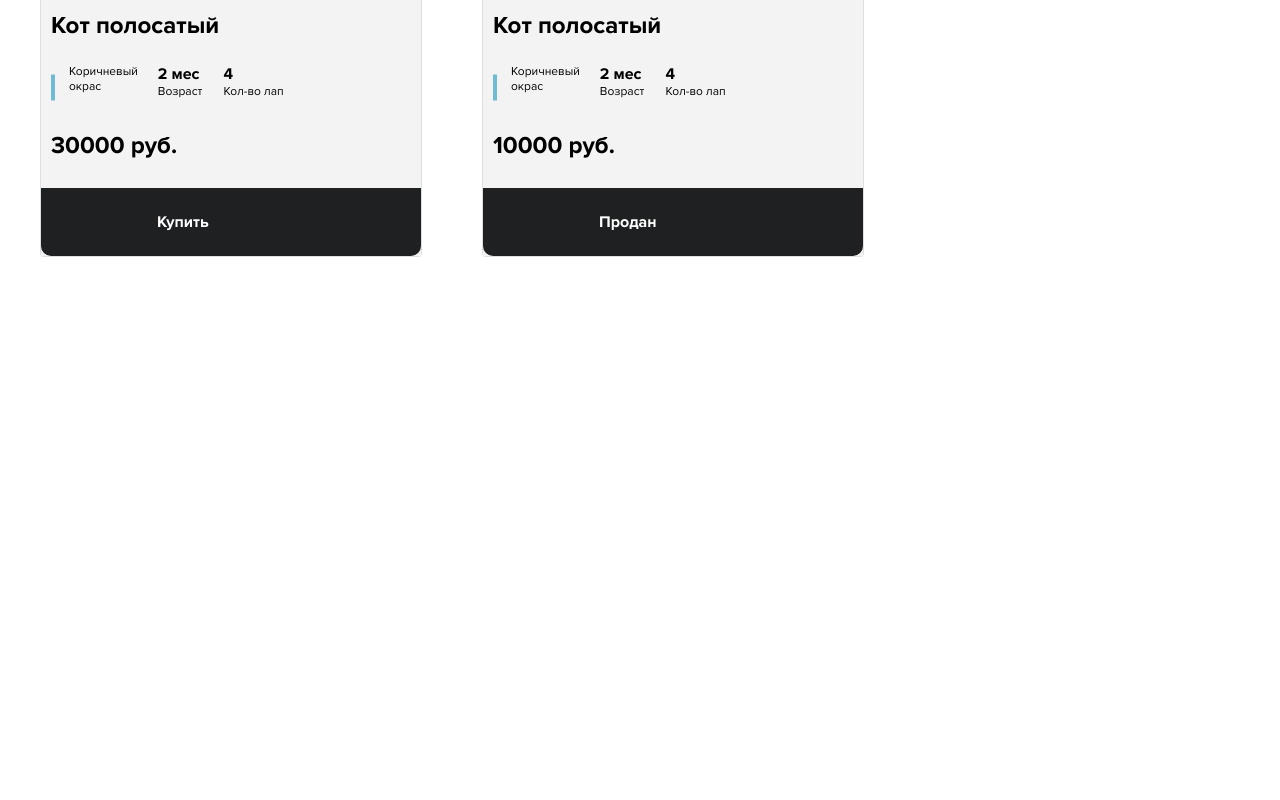
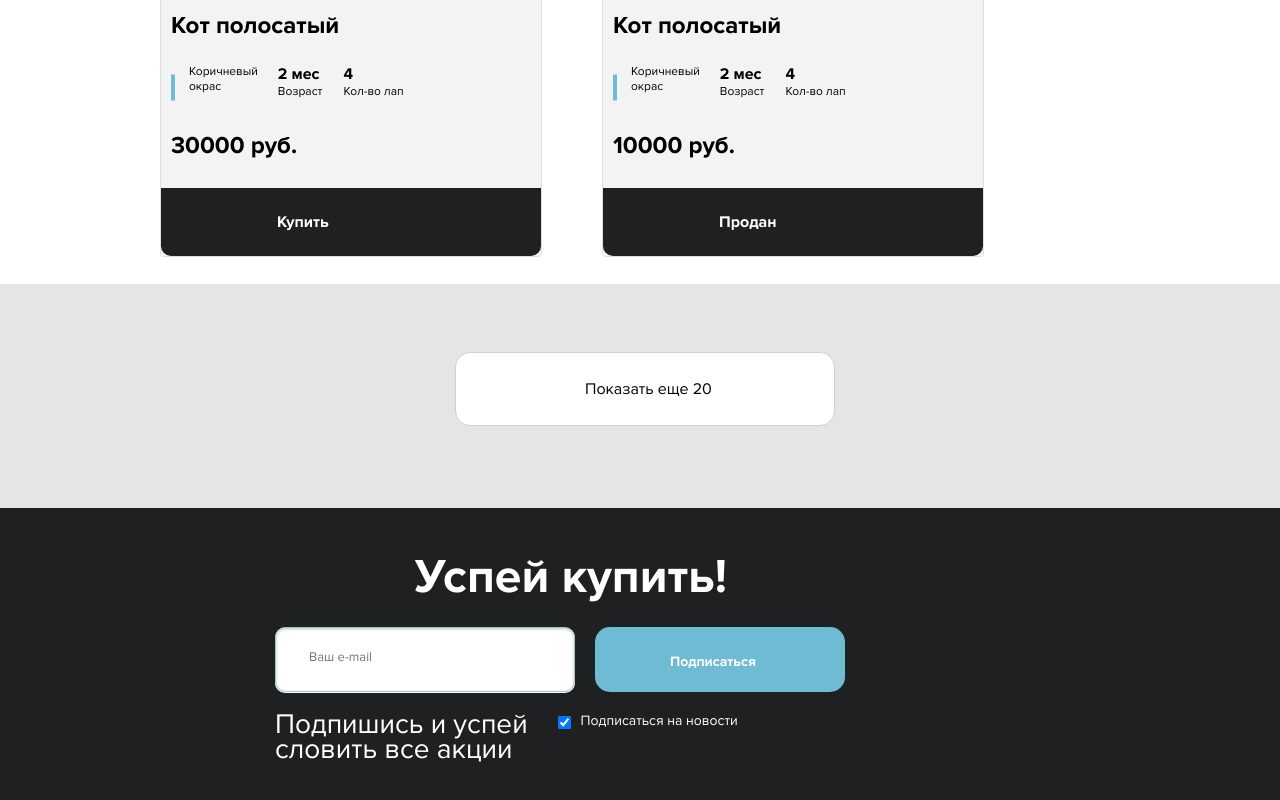
Before and after one commit to Tempesto20/CatsMarket, a React (Create React App) app: page / in a window 1280 px wide. Shown: the part 1735-2535 px from the top of the page. Before the commit the page ends 2019 px from the top, so only its background shows below. Built offline with nearby package versions, Linux system fonts and the light colour scheme.

Commit message:
secsessfull

```diff
--- a/src/App.js
+++ b/src/App.js
@@ -1,7 +1,13 @@
 import React from 'react';
+
+import Header from './components/Header/Header';
 import Buy from './components/Buy';
-import Cat from './components/Cat';
-import Header from './components/Header';
+import Cat from './components/Cat/Cat';
+import  Button  from './components/Button/Button';
+import Bottom from './components/Bottom/Bottom';
+
+
+
 
 
 function App() {
@@ -11,7 +17,10 @@ function App() {
     <div>
     <Header />
     <Cat />
+    <Button />
+    <Bottom />
     </div>
+
   );
 }
 
--- /dev/null
+++ b/src/components/Bottom/Bottom.jsx
@@ -0,0 +1,48 @@
+import React from 'react';
+import '../../scss/components/bottom.scss';
+
+function Bottom() {
+  return (
+    <div className="botton__content" id="news">
+    <div className="bottom__conteiner section-container">
+        <div className="bottom__background">
+            <div className="bottom__row">
+                <h2 className="bottom__title">Успей купить!</h2>
+                <div className="bottom_link">
+                    <div className="bottom__email">
+                        <div id="bottom__email-1">
+                            <input id="bottom__email-2" type="text" placeholder="Ваш e-mail" className="contacts-input"></input>
+                        </div>
+                    </div>
+                    <div className="bottom__button">
+                        <div className="button__batton">
+                            <a href="#" className="bottom__button-text" id="bottom__button-text">
+                                Подписаться
+                            </a>
+                        </div>
+                    </div>
+                </div>
+            </div>
+            <div className="bottom__row-1">
+                <h3 className="bottom__subtitle">
+                    Подпишись и успей
+                    <br></br>
+                    словить все акции
+                </h3>
+                <div className="bottom__input">
+                    <label className="bottom__subscribe">
+                        <input type="checkbox" checked="checked" className="input__bottom"></input>
+                        <span className="checkmark"></span>
+                    </label>
+                </div>
+                <div className="subscribe__text">
+                    <p>Подписаться на новости</p>
+                </div>
+            </div>
+        </div>
+    </div>
+</div>
+  );
+}
+
+export default Bottom;
--- /dev/null
+++ b/src/components/Button/Button.jsx
@@ -0,0 +1,18 @@
+import React from 'react';
+import '../../scss/components/button.scss';
+
+function Button() {
+  return (
+    <div className="button__content">
+    <div className="button__bottom">
+        <div className="button__wrap section-container">
+            <div className="button__title">
+                <a href="#" className="button__text">Показать еще 20</a>
+            </div>
+        </div>
+    </div>
+</div>
+  );
+}
+
+export default Button;
--- a/src/components/Card.jsx
+++ b/src/components/Cat/Card.jsx
@@ -1,6 +1,5 @@
 import React from 'react';
-import three from '../img/30000.jpg';
-import '../scss/components/cat.scss';
+import '../../scss/components/cat.scss';
 import Cards from './Cards';
 
 function Card(props) {
--- a/src/components/Cards.jsx
+++ b/src/components/Cat/Cards.jsx
@@ -1,13 +1,12 @@
 import React from 'react';
-import line from '../img/svg/line.svg';
-import '../scss/components/cat.scss';
+import line from '../../img/svg/line.svg';
+import '../../scss/components/cat.scss';
 import Card from './Card';
 
 function Cards(props) {
 
 
   return (
-
 
       <div className="cards__cat">
         <div className="card">
@@ -62,7 +61,6 @@ function Cards(props) {
         </div>
       </div>
 
-
   );
 }
 
--- a/src/components/Cat.jsx
+++ b/src/components/Cat/Cat.jsx
@@ -1,13 +1,13 @@
 import React from 'react';
-import '../scss/components/cat.scss';
+import '../../scss/components/cat.scss';
 import Card from './Card';
 
-import ten from '../img/10000.jpg';
-import twenty from '../img/20000.jpg';
-import twentyFive from '../img/25000.jpg';
-import thirty from '../img/30000.jpg';
-import thirtyOne from '../img/30000-1.jpg';
-import fourty from '../img/40000.jpg';
+import ten from '../../img/10000.jpg';
+import twenty from '../../img/20000.jpg';
+import twentyFive from '../../img/25000.jpg';
+import thirty from '../../img/30000.jpg';
+import thirtyOne from '../../img/30000-1.jpg';
+import fourty from '../../img/40000.jpg';
 
 
 function Cat(props) {
@@ -114,10 +114,11 @@ if (currentSort === 'expensive') {
         </select>
       </div>
 
+	  <div className="max_cat">
     <Card
     	cats ={cats}
     />
-
+        </div>
     </div>
     </div>
   );
--- a/src/components/Header.jsx
+++ b/src/components/Header/Header.jsx
@@ -1,6 +1,6 @@
 import React from 'react';
 
-import logoSvg from '../img/svg/logo.svg';
+import logoSvg from '../../img/svg/logo.svg';
 
 
 
--- /dev/null
+++ b/src/scss/components/bottom.scss
@@ -0,0 +1,185 @@
+@import '../config';
+@import '../variables';
+
+
+.botton__content {
+    background: #1F2021;
+
+}
+.bottom__conteiner {
+}
+//Tempesto20
+.bottom__background {
+}
+.bottom__row {
+    display: flex;
+    flex-direction: row;
+    @media (max-width: $xl) {
+        display: flex;
+        flex-direction: column;
+    }
+}
+.bottom__title {
+    font-weight: bold;
+    font-size: 48px;
+    line-height: 59px;
+    color: #FFFFFF;
+    white-space: nowrap;
+    margin: 83px 87px 0px 80px;
+    @media (max-width: $xl){
+        margin: 40px 0px 0px 260px;
+    }
+    @media (max-width: $md){
+        margin: 40px 0px 0px 40px;
+    }
+    @media (max-width: $sm){
+        font-size: 32px;
+        line-height: 40px;
+        margin: 30px 0px 0px 20px;
+    }
+}
+.bottom_link {
+    display: flex;
+    flex-direction: row;
+    @media (max-width: $md){
+        display: flex;
+        flex-direction: column;
+    }
+}
+.bottom__email {
+}
+#bottom__email-2 {
+    width: 300px;
+    height: 65px;
+    padding: 22px 0px 26px 33px;
+    border: 1px solid #a4c3ca;
+    background: #f1f1f1;
+    border-radius: 10px;
+    box-shadow: 0 1px 3px rgba(0, 0, 0, 0.25) inset, 0 1px 0 rgba(255, 255, 255, 1);
+    font-size: 13px;
+    line-height: 21px;
+    color: #999999;
+    background-color: white;
+    margin: 83px 16px 0px 0px;
+    @media (max-width: $xl){
+        margin: 20px 20px 0px 120px;
+    }
+    @media (max-width: $md){
+        width: 250px;
+        margin: 20px 0px 0px 40px;
+    }
+    @media (max-width: $sm){
+        width: 200px;
+        margin: 20px 0px 0px 20px;
+    }
+}
+
+#bottom__email-2.error {
+    border: 1px solid #ff0000;
+}
+
+#bottom__email-2.ok {
+    border: 1px solid #00ff00;
+}
+
+.bottom__email-text {
+    font-weight: normal;
+    font-size: 14px;
+    line-height: 17px;
+    color: #000000;
+}
+
+.bottom__button {
+    width: 250px;
+    height: 65px;
+    background: #6EBBD3;
+    padding: 22px 0px 22px 75px;
+    text-decoration: none;
+    border-radius: 15px;
+    margin: 83px 0px 0px 0px;
+    @media (max-width: $xl){
+        margin: 20px 0px 0px 0px;
+    }
+    @media (max-width: $md){
+        margin: 10px 0px 0px 40px;
+    }
+    @media (max-width: $sm){
+        width: 200px;
+        padding: 22px 0px 22px 40px;
+        margin: 10px 0px 0px 20px;
+    }
+    a:hover{
+        color: black;
+    }
+}
+//Tempesto20
+
+
+.bottom__button-text {
+    font-weight: bold;
+    font-size: 14px;
+    line-height: 17px;
+    color: #FFFFFF;
+    text-decoration: none;
+}
+.bottom__row-1 {
+    display: flex;
+    flex-direction: row;
+    @media (max-width: $md){
+        display: flex;
+        flex-direction: column;
+    }
+}
+
+
+.bottom__subtitle {
+    font-size: 28px;
+    line-height: 91.2%;
+    color: #FFFFFF;
+    margin: 26px 58px 80px 80px;
+    @media (max-width: $xl) {
+        white-space: nowrap;
+        margin: 20px 0px 40px 120px;
+    }
+    @media (max-width: $md){
+        margin: 20px 0px 0px 40px;
+    }
+    @media (max-width: $sm){
+        font-size: 22px;
+        line-height: 91.2%;
+        margin: 20px 0px 0px 20px;
+    }
+}
+.bottom__input {
+    margin: 26px 20px 0px 100px;
+    @media (max-width: $xl){
+        margin: 20px 0px 0px 30px;
+    }
+    @media (max-width: $md){
+        margin: 20px 0px 0px 40px;
+    }
+    @media (max-width: $sm){
+        margin: 20px 0px 0px 20px;
+    }
+}
+.input__bottom{
+}
+.checkmark {
+}
+//Tempesto20
+.subscribe__text{
+    font-size: 14px;
+    line-height: 17px;
+    color: #FFFFFF;
+    margin: 26px 0px 0px 0px;
+    @media (max-width: $xl) {
+        white-space: nowrap;
+        margin: 20px 0px 0px 10px;
+    }
+    @media (max-width: $md){
+        margin: -16px 0px 30px 60px;
+    }
+    @media (max-width: $sm){
+        margin: -16px 0px 30px 40px;
+    }
+}
--- /dev/null
+++ b/src/scss/components/button.scss
@@ -0,0 +1,57 @@
+@import '../config';
+@import '../variables';
+
+.button__content {
+    background: #E5E5E5;
+    padding-top: 68px;
+    @media (max-width: $lg) {
+        padding-top: 34px;
+    }
+}
+//Tempesto20
+.button__bottom{
+    padding-bottom: 82px;
+    @media (max-width: $lg) {
+        padding-bottom:  41px;
+    }
+}
+.button__wrap {
+    display: block;
+justify-content: center;
+}
+.button__title {
+    display: block;
+    justify-content: center;
+    align-items: center;
+    background: #fff;
+    max-width: 380px;
+    padding: 24px 129px;
+    border-radius: 15px;
+    border: 1px solid rgb(209, 207, 207);
+    margin-left: 450px;
+    @media (max-width: $xl) {
+        margin-left: 300px;
+    }
+    @media (max-width: $lg) {
+        margin-left: 200px;
+    }
+    @media (max-width: $md) {
+        margin-left: 150px;
+    }
+    @media (max-width: $sm) {
+        max-width: 250px;
+        padding: 24px 60px;
+        margin-left: 40px;
+    }
+    & a{
+        text-decoration: none;
+    }
+}
+a:hover{
+    color: #6EBBD3;
+}
+.button__text {
+    white-space: nowrap;
+    margin-left: 0px;
+    color: black;
+}
--- a/src/scss/components/cat.scss
+++ b/src/scss/components/cat.scss
@@ -75,6 +75,20 @@
         margin: 0px 0px 10px 20px;
     }
 }
+
+
+
+
+.max_cat{
+    max-width: 1280px;
+    display: flex;
+    justify-content: center;
+    margin-left: 120px;
+}
+
+
+
+
 .cards__cat {
     display: inline-flex;
     flex-direction: row;
@@ -82,8 +96,9 @@
 
 
 }
+
 .card__cat {
-    display: lex;
+    display: flex;
     flex-wrap: wrap;
 }
 .card{
```
Also changed, not shown: src/scss/components/header.scss (renamed from src/scss/components/_header.scss).
